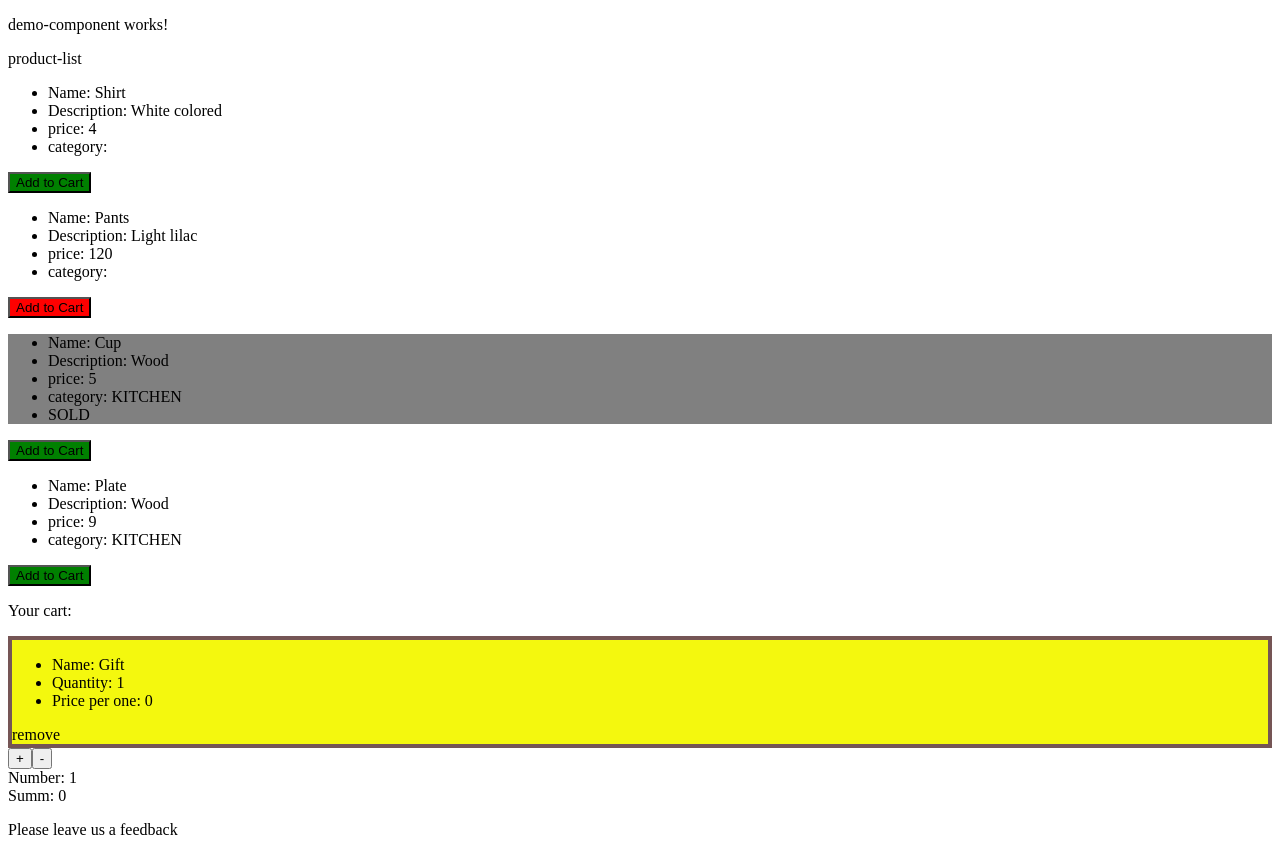
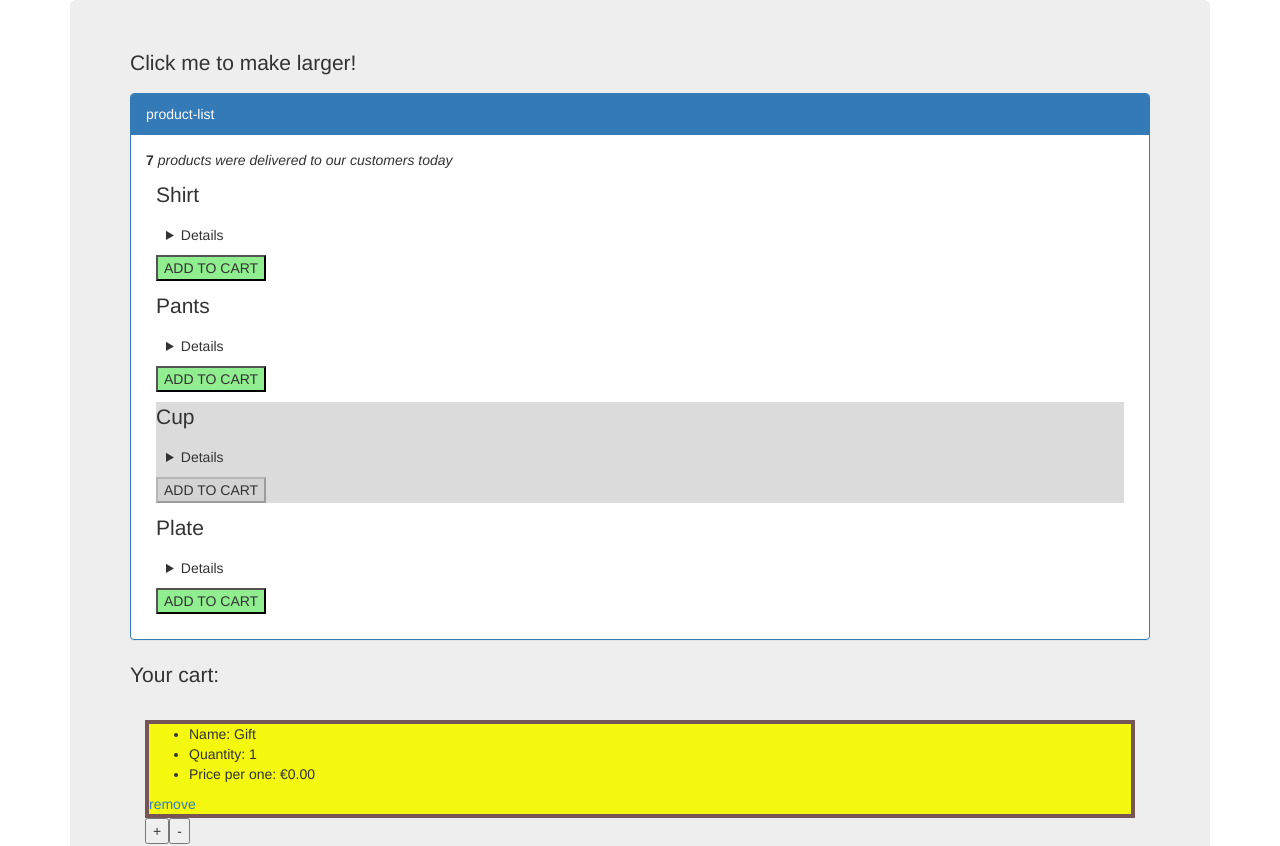
Before and after one commit to AlenaBahatka/shop, an Angular app: page / in a window 1280 px wide. Shown: the top 846 px of the page. Built offline with nearby package versions, Linux system fonts and the light colour scheme.

Commit message:
first two tasks, updated read.me, some minor changes in style

```diff
--- a/src/app/app.component.html
+++ b/src/app/app.component.html
@@ -1,4 +1,9 @@
-<app-demo-component></app-demo-component>
-<app-product-list></app-product-list>
-<app-cart-list></app-cart-list>
-<app-feedback></app-feedback>
+
+
+<div class="container">
+    <div class="jumbotron">
+        <app-demo-component></app-demo-component>
+        <app-product-list></app-product-list>
+        <app-cart-list></app-cart-list>
+        <app-feedback></app-feedback>
+</div>
--- a/src/app/cart/cart-item/cart-item.component.css
+++ b/src/app/cart/cart-item/cart-item.component.css
@@ -7,3 +7,6 @@
     border: 4px solid rgb(117, 85, 85);
     background: rgb(244, 248, 14);
 }
+a:hover {
+    cursor:pointer;
+}
--- a/src/app/cart/cart-item/cart-item.component.html
+++ b/src/app/cart/cart-item/cart-item.component.html
@@ -2,7 +2,7 @@
   <ul>
     <li>Name: {{cartItem.name}}</li>
     <li>Quantity: {{cartItem.quantity}}</li>
-    <li>Price per one: {{cartItem.price}}
+    <li>Price per one: {{cartItem.price | currency:'EUR'}}
   </ul>
   <a class="delete" (click)="onDelete()">remove</a>
 </div>
--- a/src/app/demo-component/demo-component.component.html
+++ b/src/app/demo-component/demo-component.component.html
@@ -1,3 +1,3 @@
 <p appFont="50px">
-  demo-component works!
+  Click me to make larger!
 </p>
--- a/src/app/products/product-list/product-list.component.html
+++ b/src/app/products/product-list/product-list.component.html
@@ -1,8 +1,11 @@
-<p>
-  product-list
-</p>
-<div class="panel-body">
-    <div *ngFor="let product of productList">
-      <app-product [product] = "product"></app-product>
+<div class="panel panel-primary">
+  <div class="panel-heading">product-list</div>
+  <div class="panel-body">
+    <div>
+      <b>  {{productsDeliveredObservable | async}} </b> <i>products were delivered to our customers today</i>
     </div>
+    <div *ngFor="let product of productListPromise | async">
+      <app-product [product] = "product "></app-product>
+    </div>
+  </div>
 </div>
--- a/src/app/products/product-list/product-list.component.ts
+++ b/src/app/products/product-list/product-list.component.ts
@@ -1,7 +1,11 @@
 import { Component, OnInit } from '@angular/core';
+
+import { Observable } from 'rxjs/Observable';
+import { Subscriber } from 'rxjs/Subscriber';
 
 import { Product } from '../product/product.model';
 import { ProductService } from '../../services/products.service';
+
 
 @Component({
   selector: 'app-product-list',
@@ -9,11 +13,29 @@ import { ProductService } from '../../services/products.service';
   styleUrls: ['./product-list.component.css']
 })
 export class ProductListComponent implements OnInit {
-  productList: Array<Product>;
+  // use observable and promise to try async pipe in practice
+  productListPromise: Promise<Product[]>;
+  productsDeliveredObservable: Observable<number>;
+
+  private productDelivered = 2;
 
   constructor(public productService: ProductService) { }
 
   ngOnInit() {
-    this.productList = this.productService.getProducts();
+    this.productListPromise = this.productService.getProducts();
+    this.productsDeliveredObservable = this.getProductsDeliveredObservable();
+  }
+
+  private getProductsDeliveredObservable () {
+    return new Observable<number>((observer: Subscriber<number>) => {
+      setInterval(() => {
+        observer.next(this.getNumber());
+      }, 5000);
+    });
+  }
+
+  private getNumber (): number {
+    this.productDelivered += Math.floor(Math.random() * 6) + 1  ;
+    return this.productDelivered;
   }
 }
--- a/src/app/products/product/category.model.ts
+++ b/src/app/products/product/category.model.ts
@@ -1,6 +1,6 @@
 export enum Category {
-    health = 'HEALTH',
-    cloths = 'CLOTHS',
+    health = 'health',
+    cloths = 'cloths',
     kitchen = 'KITCHEN',
     all = 'ALL'
 }
--- a/src/app/products/product/product.component.css
+++ b/src/app/products/product/product.component.css
@@ -1,3 +1,3 @@
 .unavailable {
-    background: gray
+    background: rgba(204, 203, 203, 0.692)
 }
--- a/src/app/products/product/product.component.html
+++ b/src/app/products/product/product.component.html
@@ -1,9 +1,15 @@
-<ul [ngClass]="{'unavailable': product.isAvailable == false }">
-  <li>Name: {{product.name}}</li>
-  <li>Description: {{product.description}}</li>
-  <li>price: {{product.price}}</li>
-  <li>category: {{product.category}}</li>
-  <li *ngIf="product.isAvailable == false">SOLD</li>
-</ul>
-<button [ngStyle]="{'background-color' : product.price < 10 ? 'green' : 'red' }"
-(click)="addToCart(product.id, product.name, product.price)">Add to Cart</button>
+<div [ngClass]="{'unavailable': product.isAvailable == false }" style="margin: 10px">
+  <p class="title">{{product.name}}</p>
+  <details style="cursor:pointer; margin: 10px">
+    <ul>
+      <li>Description: {{product.description}}</li>
+      <li>Price: {{product.price | currency:'EUR'}}</li>
+      <li *ngIf="product.category" >Category: {{product.category | uppercase}}</li>
+      <li *ngIf="product.isAvailable == false">SOLD</li>
+      <li *ngIf="product.lastUpdate">Last updated: {{product.lastUpdate | date:'shortDate'}}</li>
+    </ul>
+  </details>
+  <button [ngStyle]="{'background-color' : product.isAvailable == false ? '#d3d3d3' : '#90EE90' }"
+  [disabled]="product.isAvailable == false"
+  (click)="addToCart(product.id, product.name, product.price)" >{{'Add to Cart' | uppercase}}</button>
+</div>
--- a/src/app/products/product/product.model.ts
+++ b/src/app/products/product/product.model.ts
@@ -8,6 +8,7 @@ export class Product {
         public price: number,
         public category?: Category,
         public isAvailable?: boolean,
-        public equivalents?: string[]
+        public equivalents?: string[],
+        public lastUpdate?: Date
     ) { }
 }
--- a/src/app/services/products.service.ts
+++ b/src/app/services/products.service.ts
@@ -8,12 +8,16 @@ export class ProductService {
 
   constructor() { }
 
-  getProducts(): Array<Product> {
-    return [
+  // lets to get products from the server take 2sec
+  getProducts(): Promise<Product[]> {
+  const products = [
         new Product(1, 'Shirt', 'White colored', 4),
-        new Product(2, 'Pants', 'Light lilac', 120),
-        new Product(3, 'Cup', 'Wood', 5, Category.kitchen, false, ['Cupper', 'Glass']),
+        new Product(2, 'Pants', 'Light lilac', 120, Category.cloths),
+        new Product(3, 'Cup', 'Wood', 5, Category.kitchen, false, ['Cupper', 'Glass'], new Date('2018-01-12')),
         new Product(4, 'Plate', 'Wood', 9, Category.kitchen)
         ];
+  return new Promise((resolve, reject) => {
+    setTimeout(() => resolve(products), 2000);
+  });
   }
 }
--- a/src/index.html
+++ b/src/index.html
@@ -7,8 +7,11 @@
 
   <meta name="viewport" content="width=device-width, initial-scale=1">
   <link rel="icon" type="image/x-icon" href="favicon.ico">
+  <link rel="stylesheet" href="https://maxcdn.bootstrapcdn.com/bootstrap/3.3.7/css/bootstrap.min.css" integrity="sha384-BVYiiSIFeK1dGmJRAkycuHAHRg32OmUcww7on3RYdg4Va+PmSTsz/K68vbdEjh4u" crossorigin="anonymous">
 </head>
 <body>
   <app-root></app-root>
+  <script src="https://code.jquery.com/jquery-3.1.1.min.js" integrity="sha256-hVVnYaiADRTO2PzUGmuLJr8BLUSjGIZsDYGmIJLv2b8=" crossorigin="anonymous"></script>
+  <script src="https://maxcdn.bootstrapcdn.com/bootstrap/3.3.7/js/bootstrap.min.js" integrity="sha384-Tc5IQib027qvyjSMfHjOMaLkfuWVxZxUPnCJA7l2mCWNIpG9mGCD8wGNIcPD7Txa" crossorigin="anonymous"></script>
 </body>
 </html>
```
Also changed, not shown: 1 other file (tests, documents, lock files or other folders).
